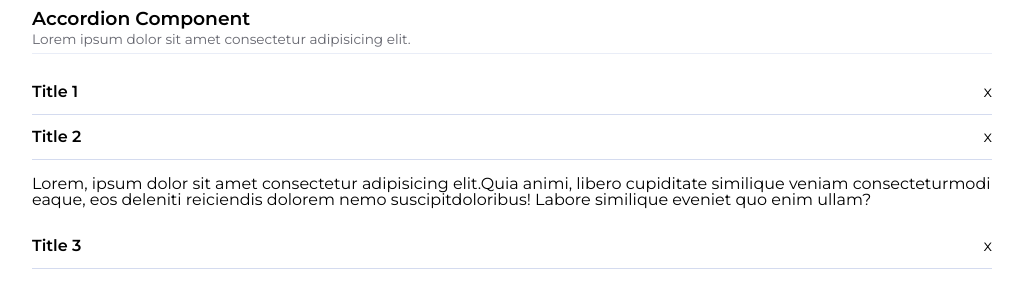
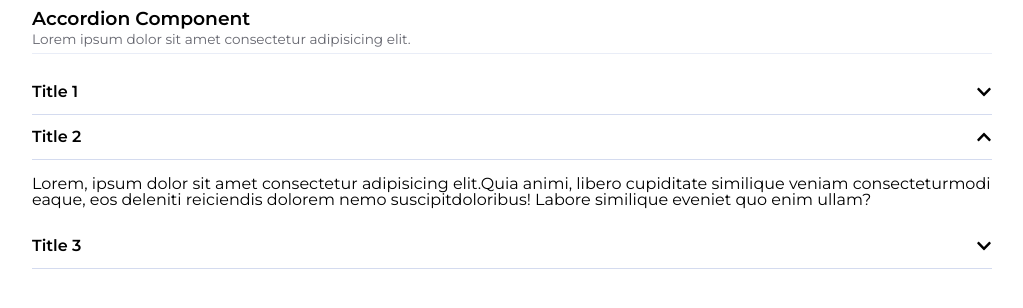
Before and after one commit to nazifcand/nazoUI-react, a React (Vite) app: page / in a window 1280 px wide. Shown: the part 404-712 px from the top of the page, without its empty margins (128-1151 px from the left). Built offline with nearby package versions, Linux system fonts and the light colour scheme.

Commit message:
added accordion icon & icon animation

```diff
--- a/src/components/Accordion/AccordionItem/index.tsx
+++ b/src/components/Accordion/AccordionItem/index.tsx
@@ -1,5 +1,6 @@
 import { FC, HTMLAttributes, ReactNode } from 'react';
 import styled from 'styled-components';
+import { FaChevronDown } from 'react-icons/fa';
 
 interface Props extends HTMLAttributes<HTMLDivElement> {
   title: string;
@@ -10,7 +11,10 @@ interface Props extends HTMLAttributes<HTMLDivElement> {
 
 const StyledAccordionItem = styled.div``;
 
-const AccordionItemHeader = styled.div`
+const AccordionItemHeader = styled.div<{
+  value: string | number;
+  active?: string | number;
+}>`
   width: 100%;
   height: 45px;
   display: flex;
@@ -24,6 +28,19 @@ const AccordionItemHeader = styled.div`
     font-weight: bold;
     font-size: ${({ theme }) => theme.heading.h4};
   }
+
+  svg {
+    transition: ${({ theme }) => theme.transitionDelay} transform ease;
+  }
+
+  ${({ active, value }) =>
+    active == value &&
+    `
+  &{
+    svg{
+      transform:rotate(180deg)
+    }
+  }`}
 `;
 
 const AccordionItemContent = styled.div`
@@ -39,9 +56,9 @@ const AccordionItem: FC<Props> = ({
 }) => {
   return (
     <StyledAccordionItem {...args}>
-      <AccordionItemHeader>
+      <AccordionItemHeader active={active} value={value}>
         <h4>{title}</h4>
-        <i>x</i>
+        <FaChevronDown />
       </AccordionItemHeader>
 
       {active == value && (
```
